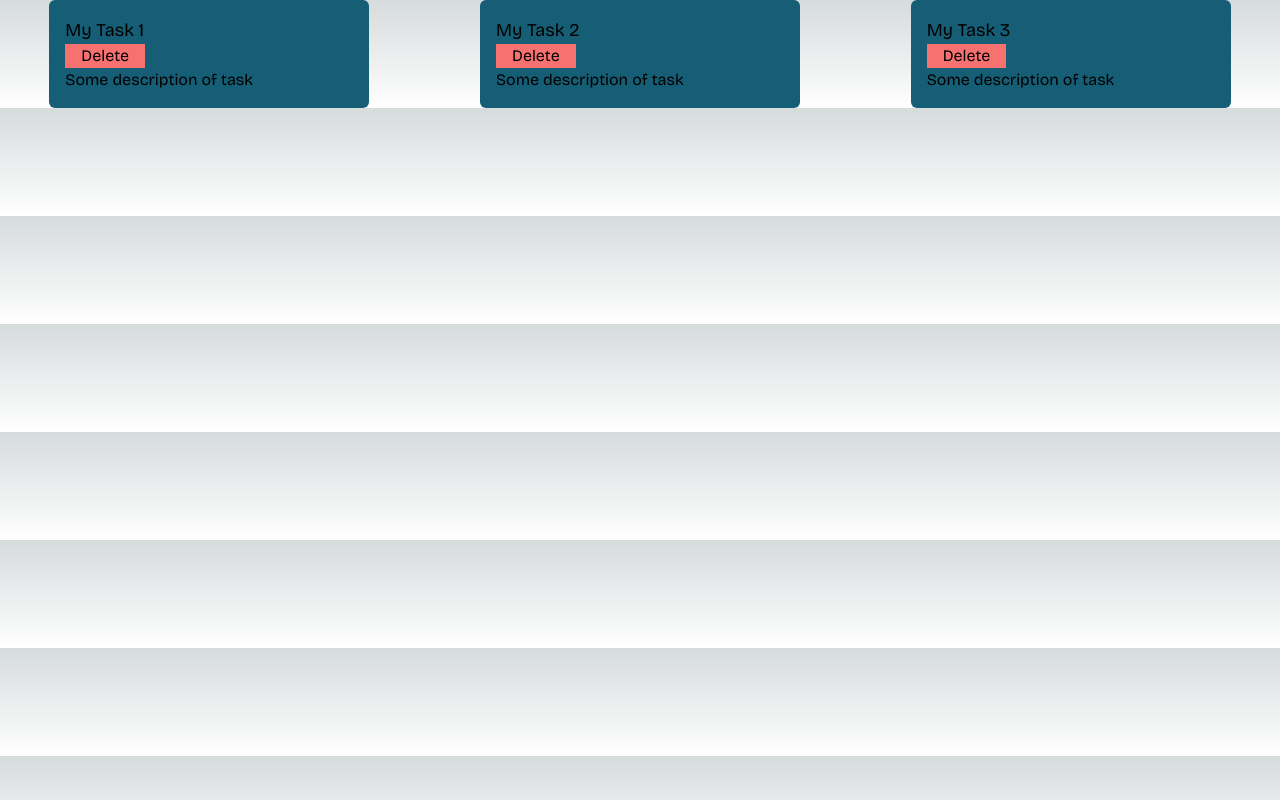
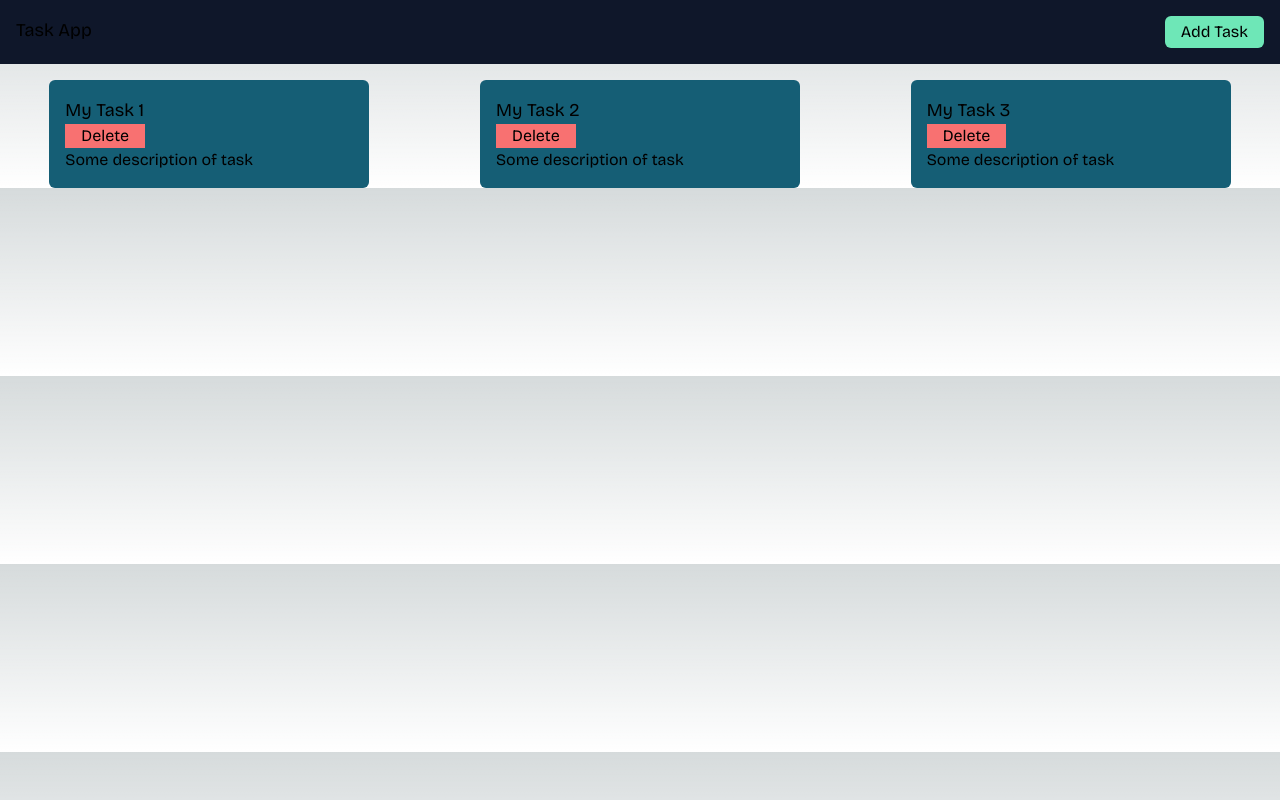
Before and after one commit to VivianaS14/next-todo-app, a Next.js app: page / in a window 1280 px wide. Built offline with nearby package versions, Linux system fonts and the light colour scheme.

Commit message:
feat (layout): add navigation bar for every page

```diff
--- a/app/layout.tsx
+++ b/app/layout.tsx
@@ -3,6 +3,7 @@ import type { Metadata } from "next";
 import { Bricolage_Grotesque } from "next/font/google";
 
 import TaskProvider from "@context/TaskContext";
+import Navigation from "@/components/Navigation";
 
 const bricolage = Bricolage_Grotesque({
   subsets: ["latin"],
@@ -23,7 +24,10 @@ export default function RootLayout({
   return (
     <html lang="en">
       <body className={bricolage.className}>
-        <TaskProvider>{children}</TaskProvider>
+        <TaskProvider>
+          <Navigation />
+          {children}
+        </TaskProvider>
       </body>
     </html>
   );
```
